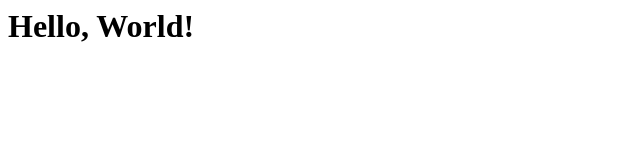
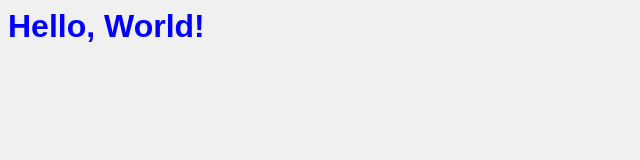
Before and after one commit to printAsmamaw/my-website, a plain HTML site: page index.html in a window 1280 px wide. Shown: the whole page, without its empty margins (0-640 px from the left). Drawn offline with Linux system fonts and the light colour scheme.

Commit message:
link css stsyel on html

```diff
--- a/index.html
+++ b/index.html
@@ -1,7 +1,8 @@
-<!-- index.html -->
+<!-- index.html (modified) -->
 <html>
 <head>
-    <title>My Website</title>
+    <title>My Stylish Website</title>
+    <link rel="stylesheet" href="style.css">
 </head>
 <body>
     <h1>Hello, World!</h1>
```
